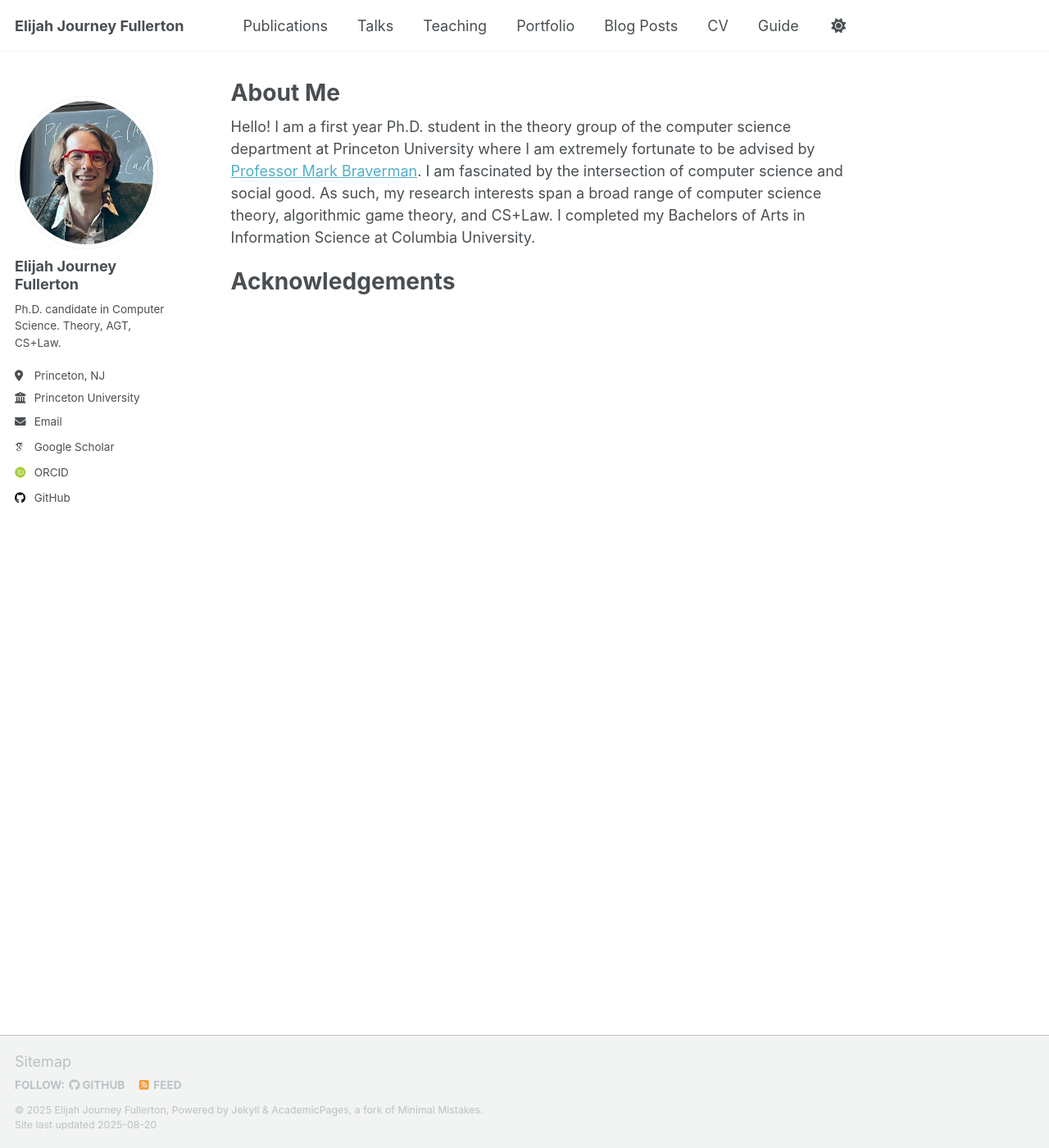
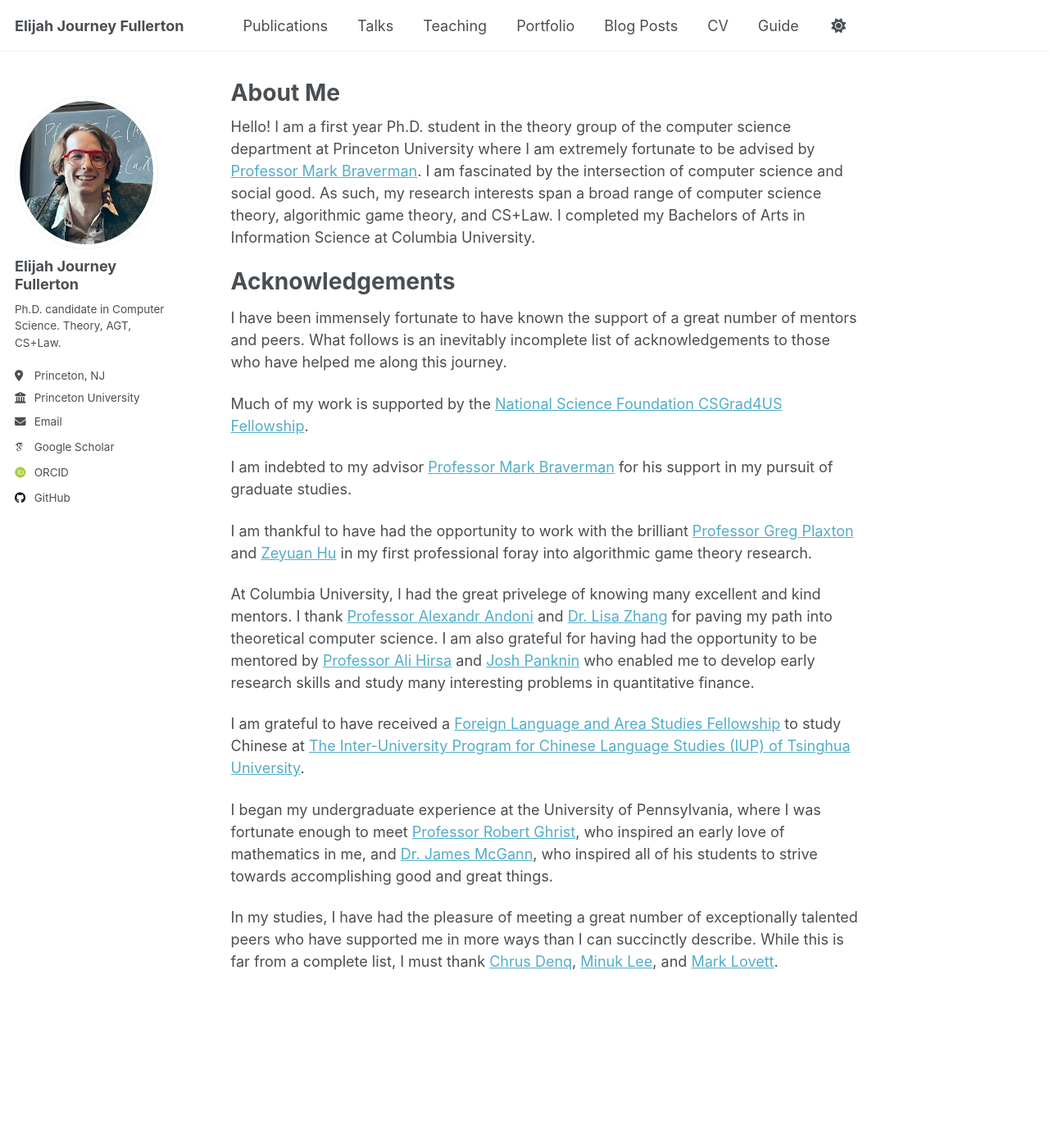
Before and after one commit to elijah-fullerton/elijah-fullerton.github.io, a Jekyll site: the page built from _pages/about.md, in a window 1280 px wide and 1400 px high. Shown: the whole window at 82% size. Built offline with Jekyll 4.4.1, drawn with Linux system fonts in a browser that asks for light colours; some web fonts are replaced; a script that is not in the unit is left out.

Commit message:
Update about.md

```diff
--- a/_pages/about.md
+++ b/_pages/about.md
@@ -11,3 +11,18 @@ Hello! I am a first year Ph.D. student in the theory group of the computer scien
 
 Acknowledgements
 ======
+I have been immensely fortunate to have known the support of a great number of mentors and peers. What follows is an inevitably incomplete list of acknowledgements to those who have helped me along this journey.
+
+Much of my work is supported by the [National Science Foundation CSGrad4US Fellowship](https://cra.org/csgrad4us/).
+
+I am indebted to my advisor [Professor Mark Braverman](https://mbraverm.princeton.edu/) for his support in my pursuit of graduate studies.
+
+I am thankful to have had the opportunity to work with the brilliant [Professor Greg Plaxton](https://www.cs.utexas.edu/~plaxton/) and [Zeyuan Hu](https://zhu45.org/) in my first professional foray into algorithmic game theory research.
+
+At Columbia University, I had the great privelege of knowing many excellent and kind mentors. I thank [Professor Alexandr Andoni](https://www.cs.columbia.edu/~andoni/) and [Dr. Lisa Zhang](https://www.nokia.com/people/lisa-zhang/) for paving my path into theoretical computer science. I am also grateful for having had the opportunity to be mentored by [Professor Ali Hirsa](https://www.engineering.columbia.edu/faculty-staff/directory/ali-hirsa) and [Josh Panknin](https://www.linkedin.com/in/joshpanknin/) who enabled me to develop early research skills and study many interesting problems in quantitative finance.
+
+I am grateful to have received a [Foreign Language and Area Studies Fellowship](https://iris.ed.gov/programs/flas) to study Chinese at [The Inter-University Program for Chinese Language Studies (IUP) of Tsinghua University](https://iupchinesecenter.org/).
+
+I began my undergraduate experience at the University of Pennsylvania, where I was fortunate enough to meet [Professor Robert Ghrist](https://www2.math.upenn.edu/~ghrist/), who inspired an early love of mathematics in me, and [Dr. James McGann](https://en.wikipedia.org/wiki/James_McGann), who inspired all of his students to strive towards accomplishing good and great things.
+
+In my studies, I have had the pleasure of meeting a great number of exceptionally talented peers who have supported me in more ways than I can succinctly describe. While this is far from a complete list, I must thank [Chrus Denq](https://cdenq.github.io/), [Minuk Lee](https://www.linkedin.com/in/minuk-lee-875b9866/), and [Mark Lovett](https://math.dartmouth.edu/people/people-select.php?list=grads).
```
